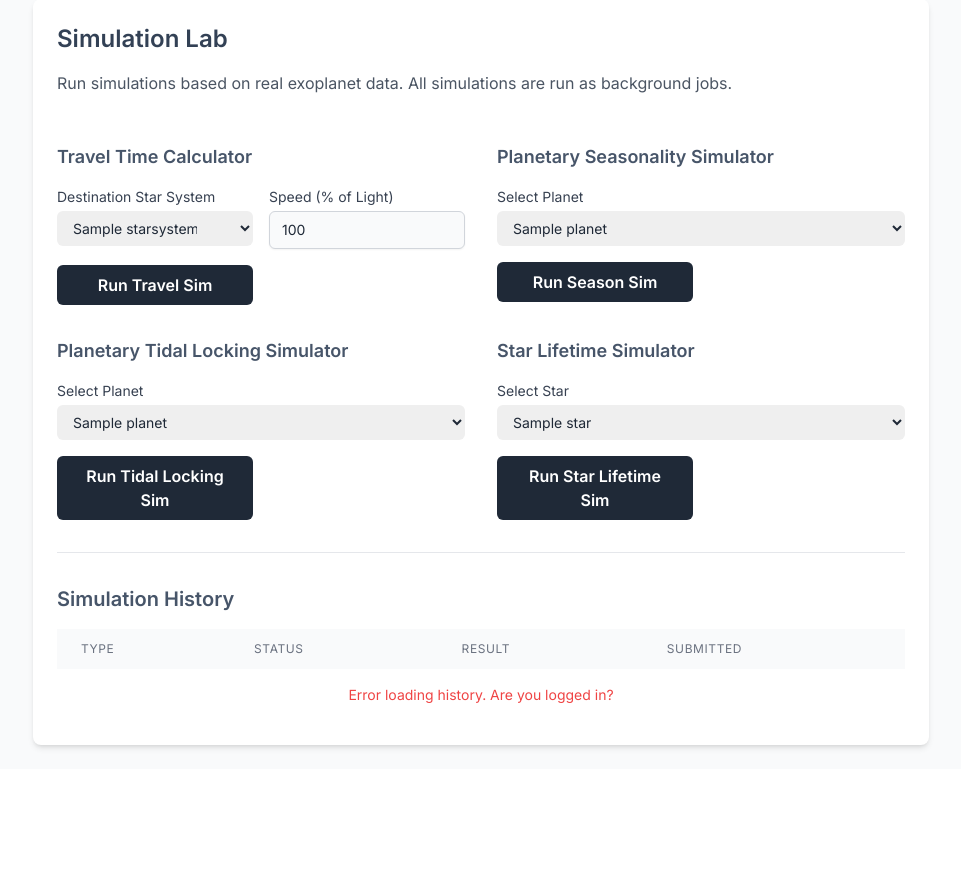
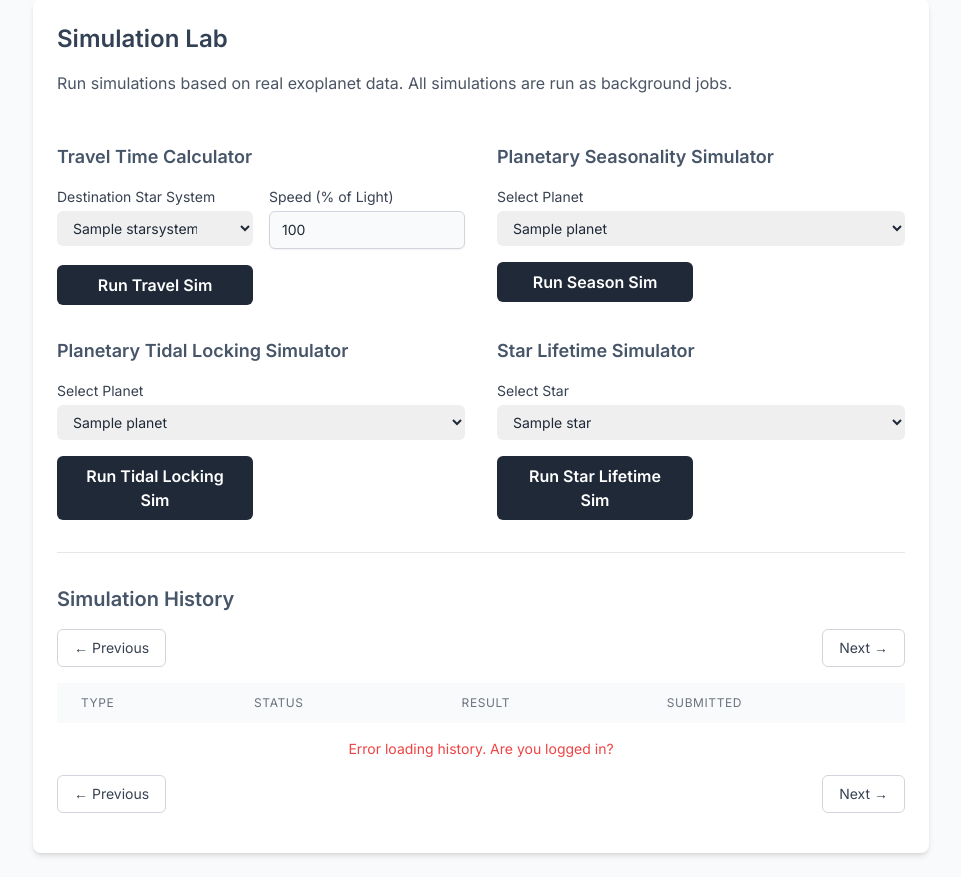
Before and after one commit to codenameuriel/exo-intel, a Django app: page /portal/dashboard/ in a window 1280 px wide. Shown: the part 731-1608 px from the top of the page, without its empty margins (159-1120 px from the left). Before the commit the page ends 1481 px from the top, so only its background shows below. Run offline with Django 5.2, Linux system fonts and the light colour scheme; a user stored in the database is signed in; tables that the repository leaves empty hold one stand-in row (values such as "Sample post"); data that the repository does not hold is empty; parts of the project's set-up code (start-up, migrations or seed data) failed here and were passed over; some libraries are stand-ins or nearby versions.

Commit message:
add pagination controls

```diff
--- a/portal/templates/portal/partials/_simulation_lab.html
+++ b/portal/templates/portal/partials/_simulation_lab.html
@@ -96,6 +96,17 @@
 
     <div id="simulation-history">
         <h3 class="text-xl font-semibold text-slate-600 mb-4">Simulation History</h3>
+
+        <div class="history-pagination mb-4 flex justify-between items-center">
+            <button class="history-prev-btn px-4 py-2 text-sm font-medium text-gray-700 bg-white border border-gray-300 rounded-md hover:bg-gray-50 disabled:opacity-50 disabled:cursor-not-allowed">
+                &larr; Previous
+            </button>
+            <span class="history-page-info text-sm text-gray-600"></span>
+            <button class="history-next-btn px-4 py-2 text-sm font-medium text-gray-700 bg-white border border-gray-300 rounded-md hover:bg-gray-50 disabled:opacity-50 disabled:cursor-not-allowed">
+                Next &rarr;
+            </button>
+        </div>
+
         <div class="overflow-x-auto">
             <table class="min-w-full bg-white">
                 <thead class="bg-gray-50">
@@ -113,5 +124,15 @@
                 </tbody>
             </table>
         </div>
+
+        <div class="history-pagination mb-4 flex justify-between items-center">
+            <button class="history-prev-btn px-4 py-2 text-sm font-medium text-gray-700 bg-white border border-gray-300 rounded-md hover:bg-gray-50 disabled:opacity-50 disabled:cursor-not-allowed">
+                &larr; Previous
+            </button>
+            <span class="history-page-info text-sm text-gray-600"></span>
+            <button class="history-next-btn px-4 py-2 text-sm font-medium text-gray-700 bg-white border border-gray-300 rounded-md hover:bg-gray-50 disabled:opacity-50 disabled:cursor-not-allowed">
+                Next &rarr;
+            </button>
+        </div>
     </div>
 </section>
```
